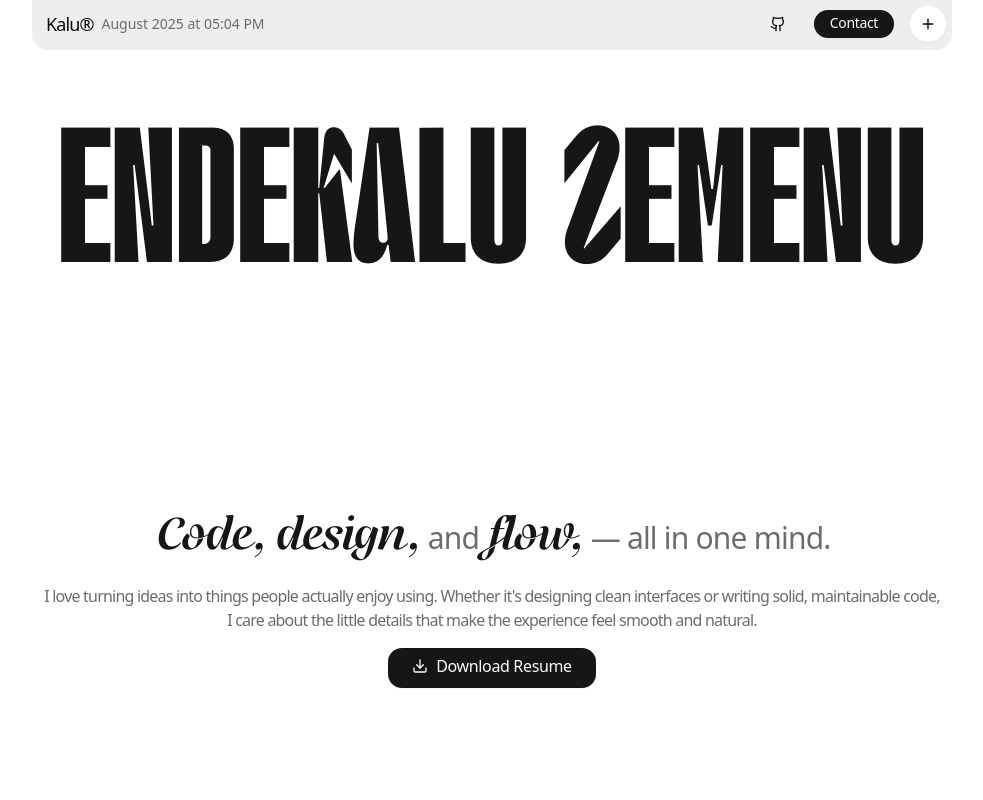
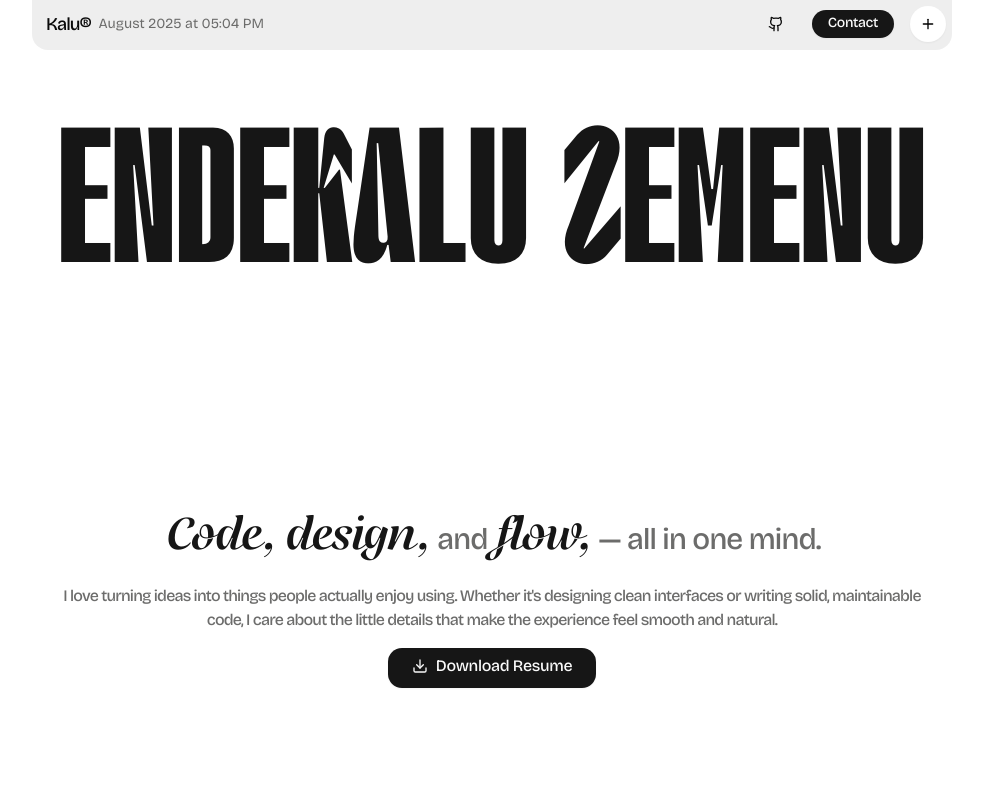
Before and after one commit to KALU-c/_portfolio, a Next.js app: page / in a window 1280 px wide. Shown: the top 800 px of the page, without its empty margins (148-1131 px from the left). Built offline with nearby package versions, Linux system fonts and the light colour scheme.

Commit message:
chore: change font

```diff
--- a/app/layout.tsx
+++ b/app/layout.tsx
@@ -32,7 +32,7 @@ export default function RootLayout({
     <html lang="en">
       <Lenis>
         <body
-          className={`${BricolageGrotesqueSans.variable} ${koriumSans.variable} ${telmaSans.variable} font-sans antialiased`}
+          className={`${BricolageGrotesqueSans.className} ${koriumSans.variable} ${telmaSans.variable} font-sans antialiased`}
         >
           {children}
         </body>
```
